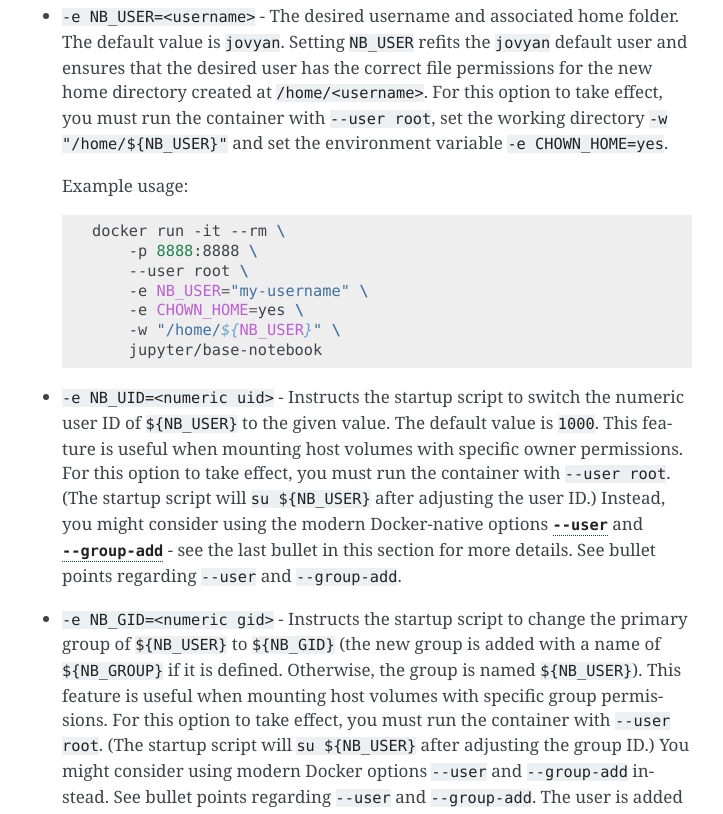
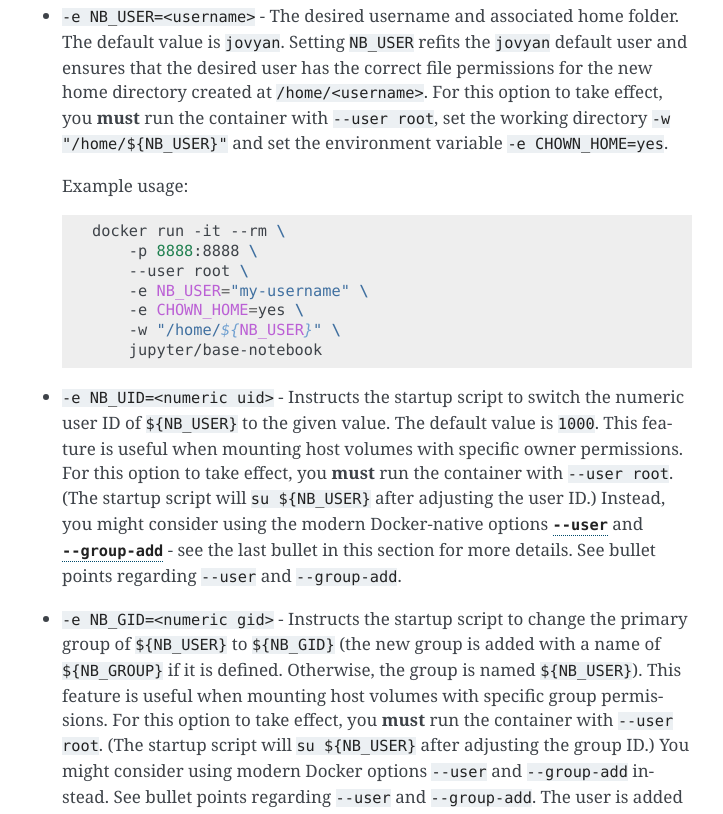
Before and after one commit to jupyter/docker-stacks, a Sphinx documentation site: the page built from docs/using/common.md, in a window 1280 px wide and 1400 px high, scrolled down 809 px. Shown: the part 180-994 px from the top of the window, without its empty margins (388-1111 px from the left). Built offline with Sphinx 7.4.7, drawn with Linux system fonts in a browser that asks for light colours; some of the changed text lies outside the part shown.

````diff
--- a/docs/using/common.md
+++ b/docs/using/common.md
@@ -36,7 +36,7 @@ You do so by passing arguments to the `docker run` command.
   The default value is `jovyan`.
   Setting `NB_USER` refits the `jovyan` default user and ensures that the desired user has the correct file permissions
   for the new home directory created at `/home/<username>`.
-  For this option to take effect, you must run the container with `--user root`, set the working directory `-w "/home/${NB_USER}"`
+  For this option to take effect, you **must** run the container with `--user root`, set the working directory `-w "/home/${NB_USER}"`
   and set the environment variable `-e CHOWN_HOME=yes`.
 
   Example usage:
@@ -54,7 +54,7 @@ You do so by passing arguments to the `docker run` command.
 - `-e NB_UID=<numeric uid>` - Instructs the startup script to switch the numeric user ID of `${NB_USER}` to the given value.
   The default value is `1000`.
   This feature is useful when mounting host volumes with specific owner permissions.
-  For this option to take effect, you must run the container with `--user root`.
+  For this option to take effect, you **must** run the container with `--user root`.
   (The startup script will `su ${NB_USER}` after adjusting the user ID.)
   Instead, you might consider using the modern Docker-native options [`--user`](https://docs.docker.com/engine/reference/run/#user) and
   [`--group-add`](https://docs.docker.com/engine/reference/run/#additional-groups) - see the last bullet in this section for more details.
@@ -63,7 +63,7 @@ You do so by passing arguments to the `docker run` command.
 - `-e NB_GID=<numeric gid>` - Instructs the startup script to change the primary group of `${NB_USER}` to `${NB_GID}`
   (the new group is added with a name of `${NB_GROUP}` if it is defined. Otherwise, the group is named `${NB_USER}`).
   This feature is useful when mounting host volumes with specific group permissions.
-  For this option to take effect, you must run the container with `--user root`.
+  For this option to take effect, you **must** run the container with `--user root`.
   (The startup script will `su ${NB_USER}` after adjusting the group ID.)
   You might consider using modern Docker options `--user` and `--group-add` instead.
   See bullet points regarding `--user` and `--group-add`.
@@ -87,7 +87,7 @@ You do so by passing arguments to the `docker run` command.
   `NB_UMASK` when set only applies to the Jupyter process itself -
   you cannot use it to set a `umask` for additional files created during run-hooks.
   For example, via `pip` or `conda`.
-  If you need to set a `umask` for these, you must set the `umask` value for each command._
+  If you need to set a `umask` for these, you **must** set the `umask` value for each command._
   ```
 
 - `-e CHOWN_HOME=yes` - Instructs the startup script to change the `${NB_USER}` home directory owner and group to the current value of `${NB_UID}` and `${NB_GID}`.
````
